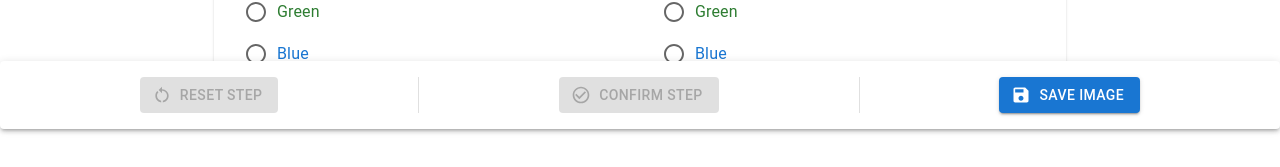
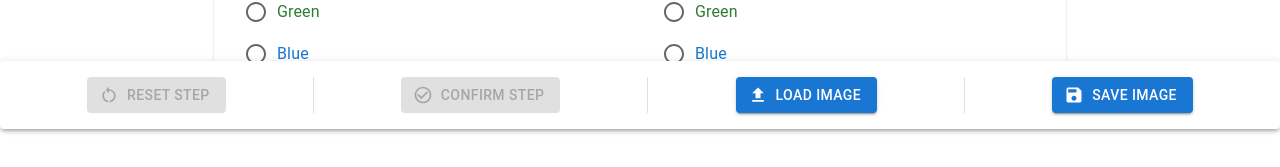
Before and after one commit to connordelacruz/react-p5-channel-shift, a React (Create React App) app: page / in a window 1280 px wide. Shown: the part 671-838 px from the top of the page. Built offline with nearby package versions, Linux system fonts and the light colour scheme.

Commit message:
added file input (currently does nothing)

```diff
--- a/src/App.js
+++ b/src/App.js
@@ -11,10 +11,10 @@ import {
   Grid,
   Paper,
   Radio,
-  RadioGroup, Slider, Stack, Tooltip,
+  RadioGroup, Slider, Stack, styled, Tooltip,
   Typography
 } from '@mui/material'
-import { CheckCircleOutline, RestartAlt, Save } from '@mui/icons-material'
+import { CheckCircleOutline, FileUpload, RestartAlt, Save } from '@mui/icons-material'
 
 function App() {
   // Indexes into RGB arrays + values of radio buttons
@@ -99,13 +99,6 @@ function App() {
     setChannelShiftValues(getChannelShiftValuesDefault())
   }
 
-  // Set to true when save button is clicked, sketch will save image and set back to false when complete
-  const [shouldSaveResult, setShouldSaveResult] = React.useState(false)
-  // Save button click handler
-  const saveButtonOnClick = () => {
-    setShouldSaveResult(true)
-  }
-
   // Set to true when confirm button is clicked, sketch will handle confirm and set back to false when complete
   const [shouldConfirmResult, setShouldConfirmResult] = React.useState(false)
   // Confirm button click handler
@@ -124,6 +117,26 @@ function App() {
     let channelShiftValuesDefault = getChannelShiftValuesDefault()
     let channelsHaveBeenShifted = JSON.stringify(channelShiftValuesDefault) !== JSON.stringify(channelShiftValues)
     return sourceAndTargetChannelsDiffer || channelsHaveBeenShifted
+  }
+
+  // Hidden file input element for load button
+  const HiddenFileInput = styled('input')({
+    clip: 'rect(0 0 0 0)',
+    clipPath: 'inset(50%)',
+    height: 1,
+    overflow: 'hidden',
+    position: 'absolute',
+    bottom: 0,
+    left: 0,
+    whiteSpace: 'nowrap',
+    width: 1,
+  })
+
+  // Set to true when save button is clicked, sketch will save image and set back to false when complete
+  const [shouldSaveResult, setShouldSaveResult] = React.useState(false)
+  // Save button click handler
+  const saveButtonOnClick = () => {
+    setShouldSaveResult(true)
   }
 
 
@@ -292,33 +305,51 @@ function App() {
           spacing={ 2 }
         >
           <Tooltip title="Reset all shift and swap values" placement="top">
-            <span><Button
+            <span>
+              <Button
                 onClick={ resetShiftAndSwap }
                 disabled={ !imageModifiedDuringStep() }
                 startIcon={ <RestartAlt/> }
                 variant="contained"
               >
               Reset Step
-            </Button></span>
+            </Button>
+            </span>
           </Tooltip>
           <Tooltip title="Use current result as base image" placement="top">
-            <span><Button
+            <span>
+              <Button
                 onClick={ confirmButtonOnClick }
                 disabled={ !imageModifiedDuringStep() }
                 startIcon={ <CheckCircleOutline/> }
                 variant="contained"
               >
               Confirm Step
-            </Button></span>
+            </Button>
+            </span>
+          </Tooltip>
+          <Tooltip title="Load a new image" placement="top">
+            <span>
+              <Button
+                startIcon={ <FileUpload/> }
+                component="label"
+                variant="contained"
+              >
+              Load Image
+              <HiddenFileInput type="file"/>
+            </Button>
+            </span>
           </Tooltip>
           <Tooltip title="Download current result as full-res PNG" placement="top">
-            <span><Button
+            <span>
+              <Button
                 onClick={ saveButtonOnClick }
                 startIcon={ <Save/> }
                 variant="contained"
               >
               Save Image
-            </Button></span>
+            </Button>
+            </span>
           </Tooltip>
         </Stack>
       </Paper>
```
Lines whose indentation alone changed are shown as unchanged.
